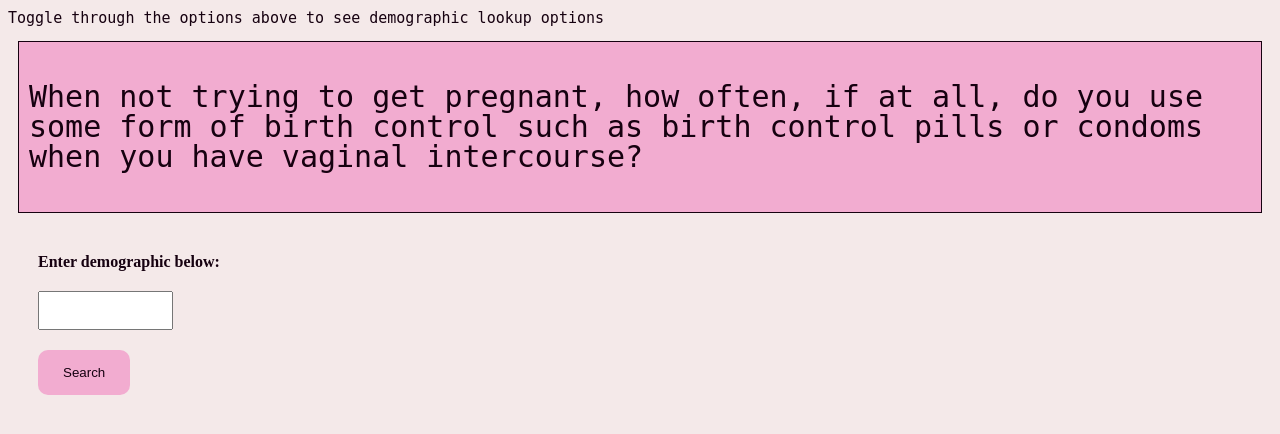
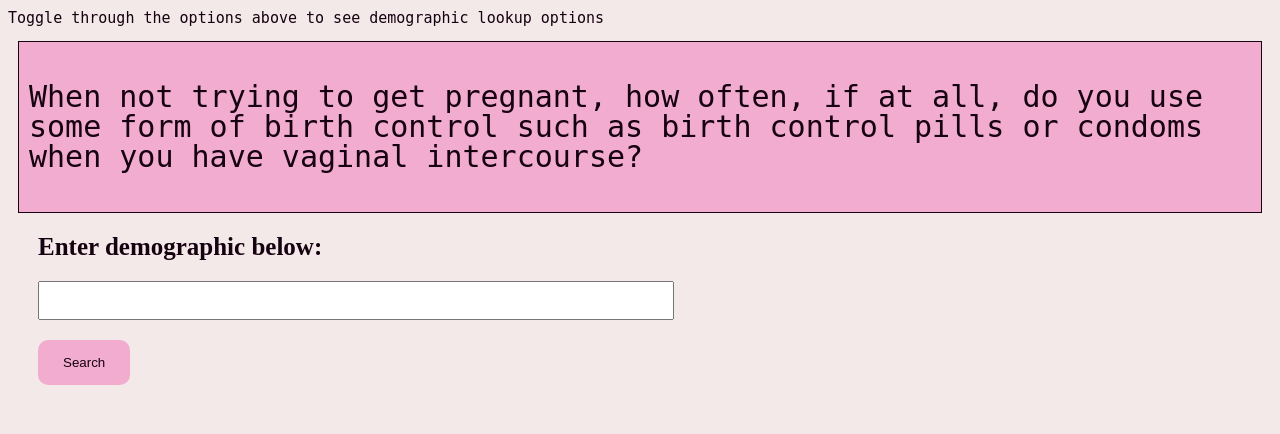
Before and after one commit to CS257-F23/team-project-d, a Flask app: page /birth-control-use in a window 1280 px wide. Shown: the part 265-699 px from the top of the page. Run offline with Flask 3, Linux system fonts and the light colour scheme.

Commit message:
updating

```diff
--- a/static/search.css
+++ b/static/search.css
@@ -43,7 +43,8 @@ p {
 form {
     margin-top: 20px;
     margin: 20px;
-    display: inline-block
+    font-family: monospace;
+    font-size:25px;
 }
 
 /*Enter demographic*/
```
